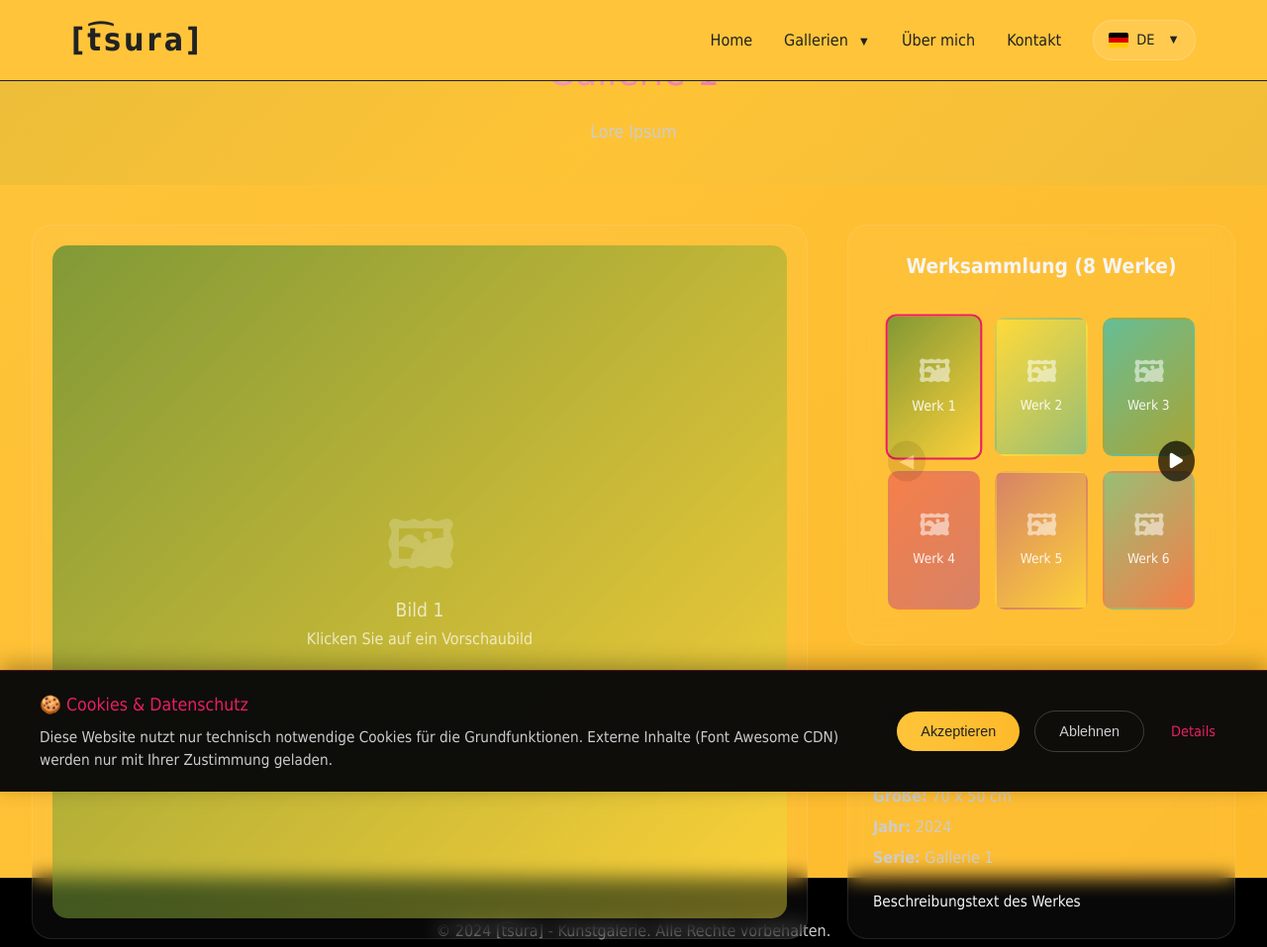
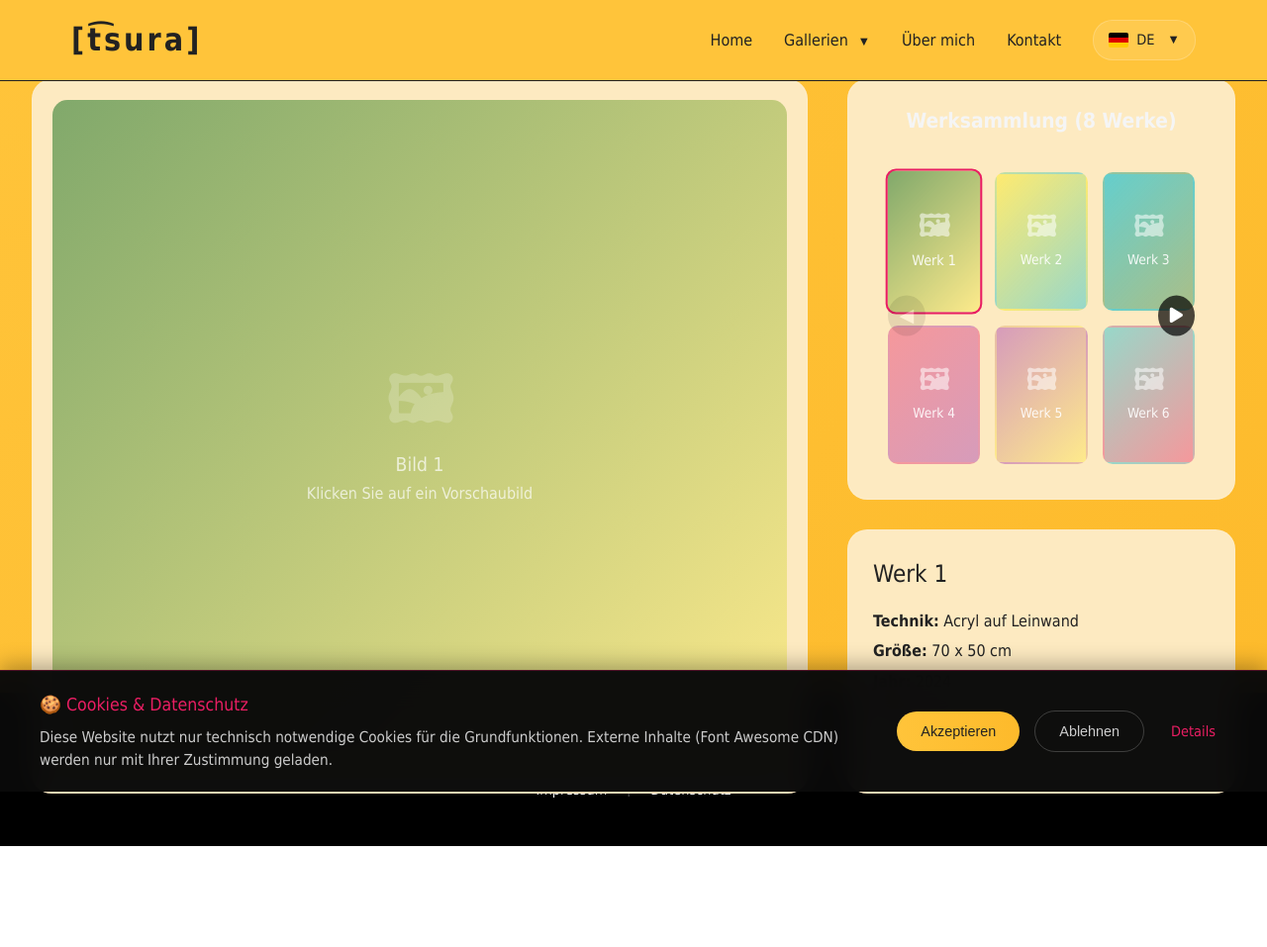
Before and after one commit to Mo77enSt/mo77enst.github.io, a plain HTML site: page pages/gallery1.html in a window 1280 px wide. Shown: the top 957 px of the page at 99% size. After the commit the page ends 855 px from the top, so only its background shows below. Drawn offline with Linux system fonts and the light colour scheme.

Commit message:
v0.3 - Iteration 1

```diff
--- a/assets/css/main.css
+++ b/assets/css/main.css
@@ -819,7 +819,7 @@ body {
 .gallery-content {
     max-width: 1400px;
     margin: 0 auto;
-    padding: 40px 2rem;
+    padding: 80px 2rem;
     display: grid;
     grid-template-columns: 2fr 1fr;
     gap: 40px;
@@ -828,7 +828,7 @@ body {
 }
 
 .main-display {
-    background: rgba(255, 255, 255, 0.03);
+    background-color: var(--accent-color);
     border-radius: 20px;
     padding: 20px;
     backdrop-filter: blur(10px);
@@ -871,7 +871,7 @@ body {
 }
 
 .thumbnails-section {
-    background: rgba(255, 255, 255, 0.03);
+    background-color: var(--accent-color);
     border-radius: 20px;
     padding: 25px;
     backdrop-filter: blur(10px);
@@ -1042,7 +1042,7 @@ body {
 }
 
 .description-section {
-    background: rgba(255, 255, 255, 0.03);
+    background-color: var(--accent-color);
     border-radius: 20px;
     padding: 25px;
     backdrop-filter: blur(10px);
@@ -1053,13 +1053,13 @@ body {
 .artwork-title {
     font-size: 1.5rem;
     margin-bottom: 15px;
-    color: #e91e63;
+    color: var(--text-dark);
     font-weight: 500;
 }
 
 .artwork-details {
     margin-bottom: 20px;
-    color: #cccccc;
+    color: var(--text-dark);
 }
 
 .artwork-details span {
@@ -1068,7 +1068,7 @@ body {
 }
 
 .artwork-description {
-    color: #f5f5f5;
+    color: var(--text-dark);
     line-height: 1.6;
     font-size: 0.95rem;
 }
--- a/pages/gallery1.html
+++ b/pages/gallery1.html
@@ -97,15 +97,15 @@
                 <span class="breadcrumb-current">Gallerie 1</span>
             </div>
         </div>
-    </nav>
+    </nav-->
 
     <!-- Gallery Header -->
-    <section class="gallery-header">
+    <!--section class="gallery-header">
         <h1 class="gallery-title">Gallerie 1</h1>
         <p class="gallery-subtitle">
             Lore Ipsum
         </p>
-    </section>
+    </section-->
 
     <!-- Gallery Content -->
     <main id="main" class="gallery-content">
```
